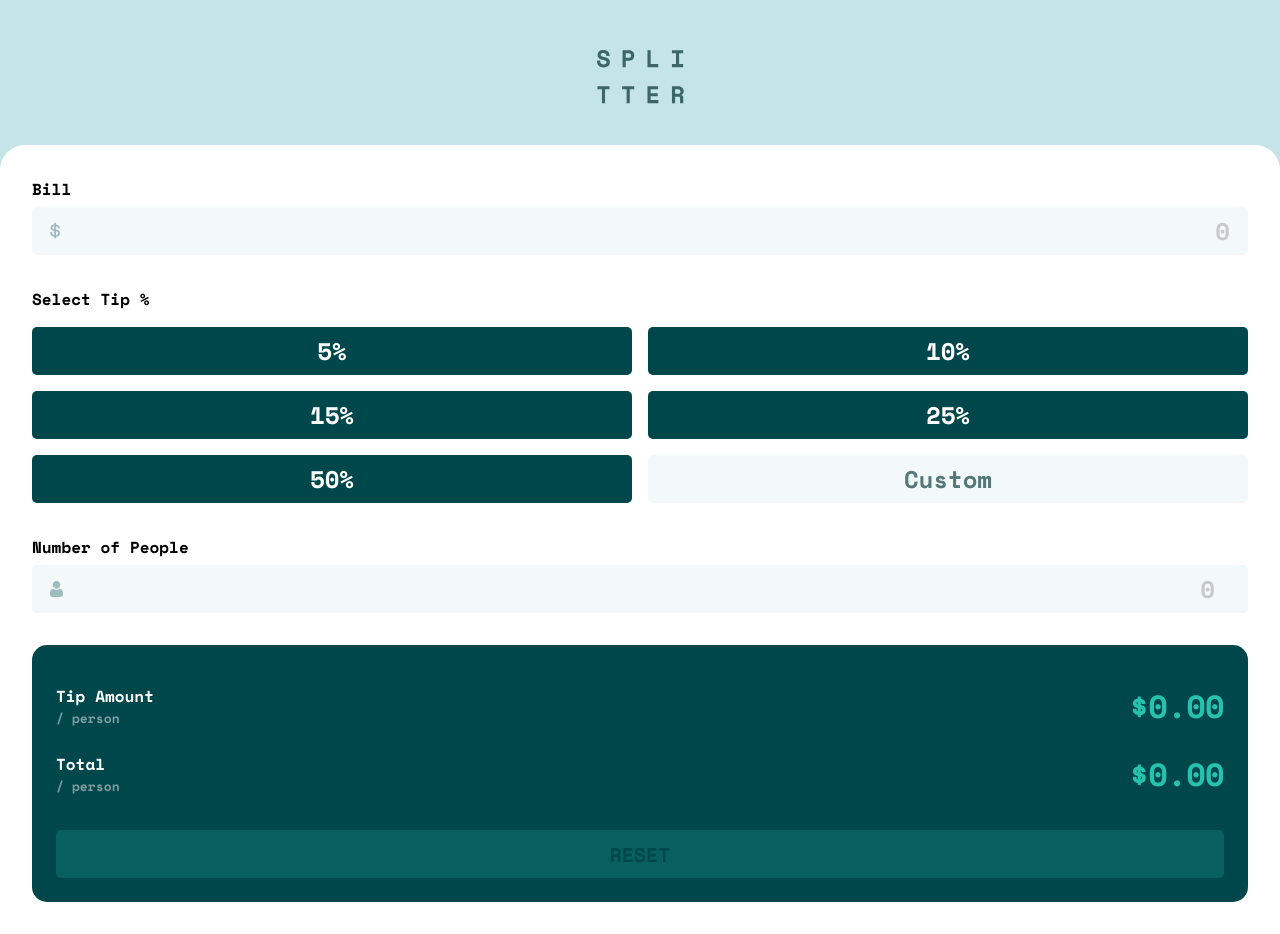
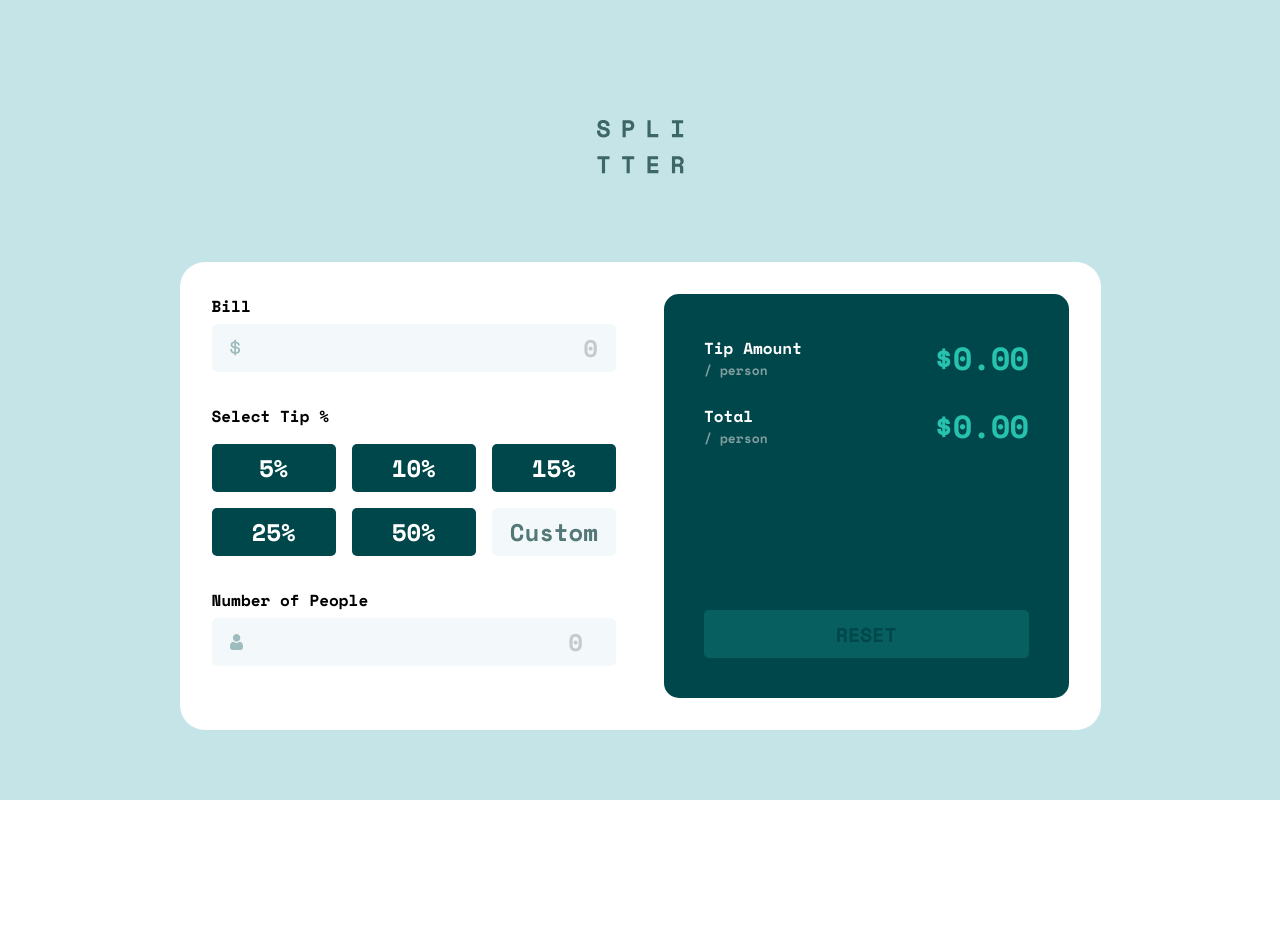
Before and after one commit to ryanbradley-webdev/tip-calculator-app, a React (Vite) app: page / in a window 1280 px wide. After the commit the page ends 800 px from the top, so only its background shows below. Built offline with nearby package versions, Linux system fonts and the light colour scheme.

Commit message:
Update breakpoints and app styling for tablet and desktop.

```diff
--- a/src/App.css
+++ b/src/App.css
@@ -3,19 +3,47 @@ main {
   flex-direction: column;
   align-items: center;
   justify-content: center;
-  gap: 41px;
+  gap: 88px;
   padding-top: 50px;
   min-height: 100vh;
   background-color: var(--clr-teal-900);
 }
 
+@media screen and (max-width: 480px) {
+  main {
+    gap: 41px;
+  }
+}
+
 section {
-  flex-grow: 1;
   width: 100%;
+  height: fit-content;
+  max-width: 921px;
   padding: 32px;
-  border-top-right-radius: 25px;
-  border-top-left-radius: 25px;
+  border-radius: 25px;
   background-color: var(--clr-white-900);
+}
+
+@media screen and (max-width: 480px) {
+  section {
+    flex-grow: 1;
+    border-bottom-right-radius: 0;
+    border-bottom-left-radius: 0;
+  }
+}
+
+@media screen and (max-width: 768px) {
+  section {
+    max-width: 480px;
+  }
+}
+
+@media screen and (min-width: 769px) {
+  section {
+    display: grid;
+    grid-template-columns: repeat(2, 1fr);
+    column-gap: 48px;
+  }
 }
 
 .inputs {
@@ -60,6 +88,16 @@ label[for='people']::before {
 
 .options h4 {
   grid-column: 1 / span 2;
+}
+
+@media screen and (min-width: 769px) {
+  .options {
+    grid-template-columns: repeat(3, 1fr);
+  }
+
+  .options h4 {
+    grid-column: 1 / span 3;
+  }
 }
 
 input[type='text'],
@@ -110,10 +148,17 @@ input[type="number"] {
 }
 
 .totals {
+  position: relative;
   padding: 24px;
   padding-top: 37px;
   background-color: var(--clr-teal-100);
   border-radius: 15px;
+}
+
+@media screen and (min-width: 769px) {
+  .totals {
+    padding: 40px;
+  }
 }
 
 .totals > div {
@@ -157,3 +202,12 @@ input[type="number"] {
 .totals button:disabled {
   opacity: 0.2;
 }
+
+@media screen and (min-width: 769px) {
+  .totals button {
+    position: absolute;
+    left: 40px;
+    bottom: 40px;
+    width: calc(100% - 80px);
+  }
+}
--- a/src/index.css
+++ b/src/index.css
@@ -22,3 +22,12 @@
 html {
   font-family: 'Space Mono', 'Arial', sans-serif;
 }
+
+button,
+label:has(input[type="radio"]) {
+  cursor: pointer;
+}
+
+button:disabled {
+  cursor: not-allowed;
+}
```
